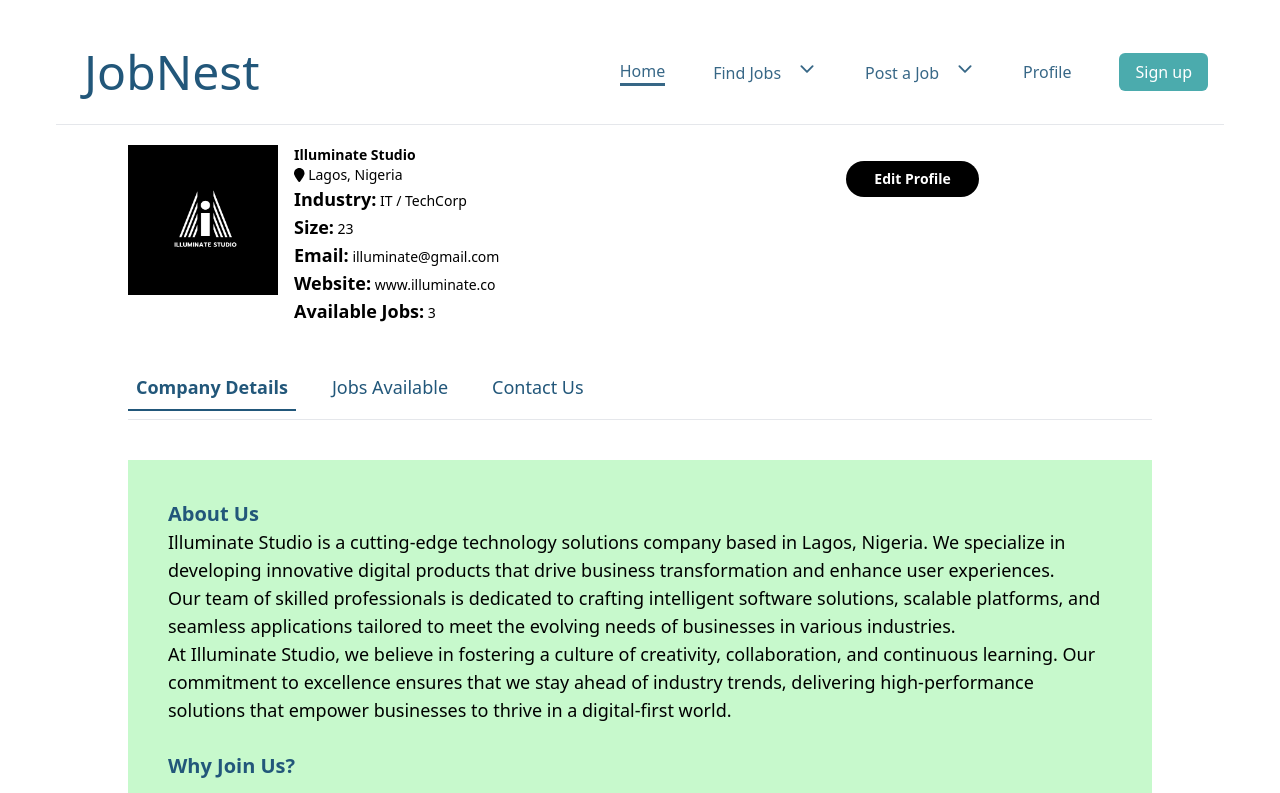
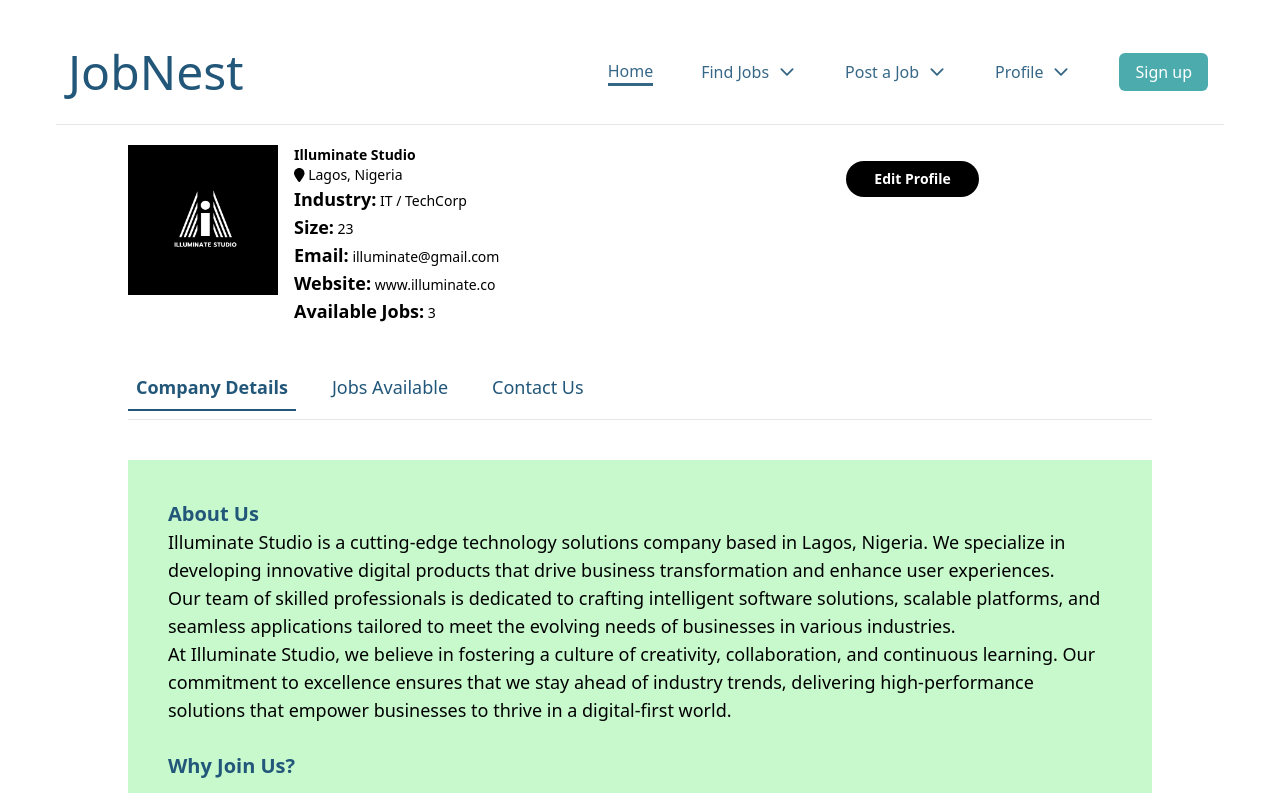
Before and after one commit to CardinalSparrow/JobNest, a React (Vite) app: page /recruiter-profile in a window 1280 px wide. Shown: the top 793 px of the page. Built offline with nearby package versions, Linux system fonts and the light colour scheme.

Commit message:
fixed nav

```diff
--- a/src/App.css
+++ b/src/App.css
@@ -49,6 +49,12 @@ body {
 		width: 5px !important;
 		height: 5px !important;
 	}
+	hr {
+		background: var(--primary);
+		height: 3px;
+		border: none;
+		width: 100%;
+	}
 }
 @media (max-width: 425px) {
 	.swiper {
--- a/src/components/Nav.jsx
+++ b/src/components/Nav.jsx
@@ -1,8 +1,7 @@
 import React, { useEffect, useRef, useState } from "react";
 import { Link, useLocation, useNavigate } from "react-router-dom";
-// import icon from "../images/login-image.png";
 import {
-	IoCloseCircle,
+	IoClose,
 	IoMenuSharp,
 	IoChevronDown,
 	IoChevronUp,
@@ -11,21 +10,14 @@ import {
 const Nav = ({ isLoggedIn, setIsLoggedIn }) => {
 	const [menu, setMenu] = useState("home");
 	const [mobileMenuOpen, setMobileMenuOpen] = useState(false);
-	// const [findJobsOpen, setFindJobsOpen] = useState(false);
-	// const [postJobsOpen, setPostJobsOpen] = useState(false);
-	const [dropdownOpen, setDropdownOpen] = useState({
-		find: false,
-		post: false,
-		profile: false,
-	});
-
+	const [dropdownOpen, setDropdownOpen] = useState(null); // Only one dropdown at a time
 	const navigate = useNavigate();
 	const location = useLocation();
+	const timeoutRef = useRef(null);
+	const mobileMenuRef = useRef(null);
 
 	const AuthPage =
 		location.pathname === "/sign-in" || location.pathname === "/sign-up";
-
-	const mobileMenuRef = useRef(null);
 
 	// Close mobile menu on navigation
 	useEffect(() => {
@@ -45,8 +37,6 @@ const Nav = ({ isLoggedIn, setIsLoggedIn }) => {
 
 		if (mobileMenuOpen) {
 			document.addEventListener("mousedown", handleClickOutside);
-		} else {
-			document.removeEventListener("mousedown", handleClickOutside);
 		}
 
 		return () => {
@@ -58,77 +48,35 @@ const Nav = ({ isLoggedIn, setIsLoggedIn }) => {
 		setMobileMenuOpen(!mobileMenuOpen);
 	};
 
+	// Toggle dropdown and ensure only one is open
 	const handleDropdownToggle = (type) => {
-		setDropdownOpen((prev) => ({
-			...prev,
-			[type]: !prev[type], // Toggle the selected dropdown
-		}));
+		setDropdownOpen((prev) => (prev === type ? null : type)); // Close previous and open new one
+		resetDropdownTimer();
 	};
 
-	// Close mobile menu when clicking outside
-	useEffect(() => {
-		const handleClickOutside = (event) => {
-			if (
-				mobileMenuRef.current &&
-				!mobileMenuRef.current.contains(event.target)
-			) {
-				setMobileMenuOpen(false);
-			}
-		};
-
-		if (mobileMenuOpen) {
-			document.addEventListener("mousedown", handleClickOutside);
-		}
-
-		return () => {
-			document.removeEventListener("mousedown", handleClickOutside);
-		};
-	}, [mobileMenuOpen]); // Keep only one instance of this
-
-	const handleLogin = () => {
-		// setIsLoggedIn(true);
-		navigate("/login");
-	};
-	const handleLogout = () => {
-		setIsLoggedIn(false);
+	// Reset dropdown timeout
+	const resetDropdownTimer = () => {
+		if (timeoutRef.current) clearTimeout(timeoutRef.current);
+		timeoutRef.current = setTimeout(() => setDropdownOpen(null), 10000); // Auto-close after 10 sec
 	};
 
-	const handleLogButton = () => {
-		if (isLoggedIn) {
-			handleLogout();
-		} else {
-			handleLogin();
-		}
-	};
-
-	const timeoutRef = useRef({});
-
-	const handleDropdown = (type, isOpen) => {
-		if (timeoutRef.current[type]) {
-			clearTimeout(timeoutRef.current[type]);
-		}
-
-		if (isOpen) {
-			setDropdownOpen({
-				find: type === "find",
-				post: type === "post",
-				profile: type === "profile",
-			});
-		} else {
-			timeoutRef.current[type] = setTimeout(() => {
-				setDropdownOpen((prev) => ({ ...prev, [type]: false }));
-			}, 200);
-		}
-	};
+	// Cleanup timeout on component unmount
+	useEffect(() => {
+		return () => {
+			if (timeoutRef.current) clearTimeout(timeoutRef.current);
+		};
+	}, []);
 
 	return (
 		<nav
 			ref={mobileMenuRef}
-			className=" relative flex items-center w-full sm:py-5 sm:my-5 my-2 justify-between bg-white border-b border-black-100 shadow-black-200  z-30"
+			className="relative flex items-center w-full sm:py-5 sm:my-5 my-2 lg:justify-between gap-8 bg-white border-b border-black-100 shadow-black-200 z-30"
 		>
 			<Link to="/" onClick={() => setMenu("home")}>
-				<div className="sm:p-2 p-1 mx-5">
-					<h1 className="text-primary xl:text-5xl text-3xl">JobNest</h1>
+				<div className="sm:p-2 p-1 sm:mx-1 mx-4">
+					<h1 className="text-primary xl:text-5xl lg:text-3xl text-2xl">
+						JobNest
+					</h1>
 				</div>
 			</Link>
 			<div
@@ -137,46 +85,37 @@ const Nav = ({ isLoggedIn, setIsLoggedIn }) => {
 				aria-label="Toggle mobile menu"
 			>
 				{mobileMenuOpen ? (
-					<IoCloseCircle className="text-red-900" />
+					<IoClose className="text-red-900 w-8 h-8" />
 				) : (
-					<IoMenuSharp className="text-primary" />
+					<IoMenuSharp className="text-primary w-8 h-8" />
 				)}
 			</div>
 			<ul
-				className={`nav-menu sm:bg-transparent bg-background2-default opacity-90 sm:relative absolute sm:flex sm:flex-row flex-col  sm:items-center xl:gap-12 sm:gap-12 text-primary text-md sm:w-auto w-[50%] rounded-md sm:top-0 sm:right-0 top-12 right-2 gap-2 sm:pb-0 pb-5 sm:pl-0 px-4 ${
+				className={`nav-menu sm:bg-transparent bg-background2-default opacity-90 sm:relative absolute sm:flex sm:flex-row flex-col sm:items-center xl:gap-12 sm:gap-8 text-primary text-md sm:w-auto w-[50%] rounded-md sm:top-0 sm:right-0 top-12 right-2 gap-2 sm:pb-0 pb-5 sm:pl-0 px-4 ${
 					mobileMenuOpen ? "flex" : "hidden"
 				}`}
 			>
 				<li>
-					<Link
-						to="/"
-						className={``}
-						onClick={() => {
-							setMenu("home");
-							setMobileMenuOpen(false);
-						}}
-					>
-						Home{menu === "home" && !AuthPage && <hr />}
-					</Link>
+					<div className="flex items-center gap-2">
+						<Link to="/" onClick={() => setMenu("home")}>
+							Home {menu === "home" && !AuthPage && <hr />}
+						</Link>
+					</div>
 				</li>
-				<li
-					className="relative sm:hover:block"
-					// onMouseLeave={() => handleDropdown("find", false)}
-					// onMouseEnter={() => handleDropdown("find", true)}
-				>
-					<div className="flex items-center justify-between sm:block">
+				<li className="relative">
+					<div className="flex items-center gap-2 justify-between">
 						<Link to="/find" onClick={() => setMenu("find")}>
-							Find Jobs{menu === "find" && !AuthPage && <hr />}
+							Find Jobs {menu === "find" && !AuthPage && <hr />}
 						</Link>
 						<button
-							className=" lg:ml-4 text-xl "
+							className="text-xl"
 							onClick={() => handleDropdownToggle("find")}
 						>
-							{dropdownOpen.find ? <IoChevronUp /> : <IoChevronDown />}
+							{dropdownOpen === "find" ? <IoChevronUp /> : <IoChevronDown />}
 						</button>
 					</div>
-					{dropdownOpen.find && (
-						<ul className="w-max sm:absolute top-8 left-0 bg-white shadow-2xl rounded-md">
+					{dropdownOpen === "find" && (
+						<ul className="sm:absolute flex flex-col text-sm sm:w-[150px] top-8 left-0 bg-green-200 shadow-2xl rounded-md">
 							<li>
 								<Link
 									to="/find/saved"
@@ -196,28 +135,24 @@ const Nav = ({ isLoggedIn, setIsLoggedIn }) => {
 						</ul>
 					)}
 				</li>
-				<li
-					className="relative sm:hover:block"
-					// onMouseEnter={() => handleDropdown("post", true)}
-					// onMouseLeave={() => handleDropdown("post", false)}
-				>
-					<div className="flex items-center justify-between sm:block">
+				<li className="relative">
+					<div className="flex items-center gap-2 justify-between">
 						<Link to="/post" onClick={() => setMenu("post")}>
-							Post a Job{menu === "post" && !AuthPage && <hr />}
+							Post a Job {menu === "post" && !AuthPage && <hr />}
 						</Link>
 						<button
-							className=" lg:ml-4 text-xl "
+							className="text-xl"
 							onClick={() => handleDropdownToggle("post")}
 						>
-							{dropdownOpen.post ? <IoChevronUp /> : <IoChevronDown />}
+							{dropdownOpen === "post" ? <IoChevronUp /> : <IoChevronDown />}
 						</button>
 					</div>
-					{dropdownOpen.post && (
-						<ul className="w-max sm:absolute top-8 left-0 bg-white shadow-2xl rounded-md">
+					{dropdownOpen === "post" && (
+						<ul className="sm:absolute flex flex-col text-sm sm:w-[150px] top-8 left-0 bg-green-200 shadow-2xl rounded-md">
 							<li>
 								<Link
 									to="/post/posted"
-									className="block px-4 py-2 hover:bg-gray-100"
+									className="block px-2 py-2 hover:bg-gray-100"
 								>
 									Posted Jobs
 								</Link>
@@ -225,24 +160,20 @@ const Nav = ({ isLoggedIn, setIsLoggedIn }) => {
 						</ul>
 					)}
 				</li>
-				<li
-					className="relative sm:hover:block"
-					// onMouseEnter={() => handleDropdown("profile", true)}
-					// onMouseLeave={() => handleDropdown("profile", false)}
-				>
-					<div className="flex items-center justify-between sm:block">
+				<li className="relative">
+					<div className="flex items-center gap-2 justify-between">
 						<Link to="/profile" onClick={() => setMenu("profile")}>
-							Profile{menu === "profile" && !AuthPage && <hr />}
+							Profile {menu === "profile" && !AuthPage && <hr />}
 						</Link>
 						<button
-							className="sm:hidden ml-2 text-xl"
+							className="text-xl"
 							onClick={() => handleDropdownToggle("profile")}
 						>
-							{dropdownOpen.profile ? <IoChevronUp /> : <IoChevronDown />}
+							{dropdownOpen === "profile" ? <IoChevronUp /> : <IoChevronDown />}
 						</button>
 					</div>
-					{dropdownOpen.profile && (
-						<ul className="w-max sm:absolute top-8 left-0 bg-white shadow-2xl rounded-md">
+					{dropdownOpen === "profile" && (
+						<ul className="sm:absolute flex flex-col text-sm sm:w-[150px] top-8 left-0 bg-green-200 shadow-2xl rounded-mdd">
 							<li>
 								<Link
 									to="/profile"
@@ -262,29 +193,16 @@ const Nav = ({ isLoggedIn, setIsLoggedIn }) => {
 						</ul>
 					)}
 				</li>
-
-				<li>
+				<li className="sm:mt-0 mt-10 sm:w-auto sm:block flex justify-center">
 					<Link
 						to="sign-up"
-						className={`text-white bg-secondary px-4 py-2 rounded-md`}
-						onClick={() => {
-							setMenu("sign-up");
-							setMobileMenuOpen(false);
-						}}
+						className="text-white bg-secondary px-4 py-2 rounded-md"
+						onClick={() => setMenu("sign-up")}
 					>
-						Sign up{menu === "sign-up" && !AuthPage}
+						Sign up {menu === "sign-up" && !AuthPage}
 					</Link>
 				</li>
 			</ul>
-
-			{/* {!AuthPage && (
-				<button
-					className="mr-12 sm:px-5 px-2 sm:py-1.5 text-sm rounded-3xl bg-white text-red-800 hover:bg-red-800 hover:text-white font-pextrabold border-black border-solid border"
-					onClick={handleLogButton}
-				>
-					{isLoggedIn ? "Logout" : "Login"}
-				</button>
-			)} */}
 		</nav>
 	);
 };
```
